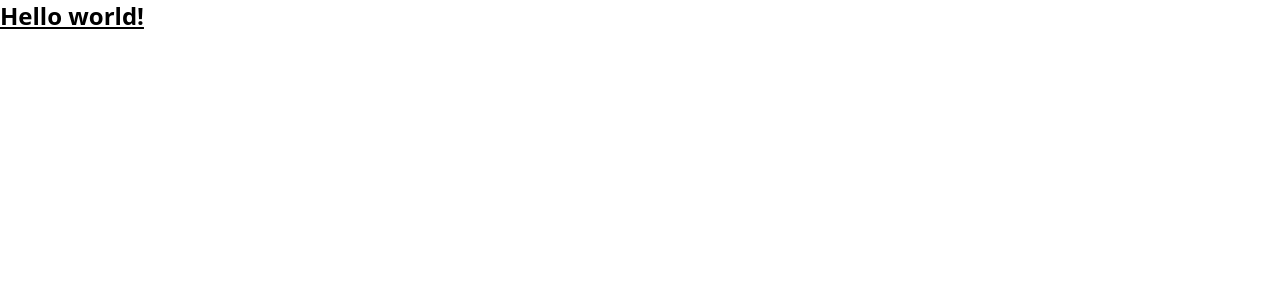
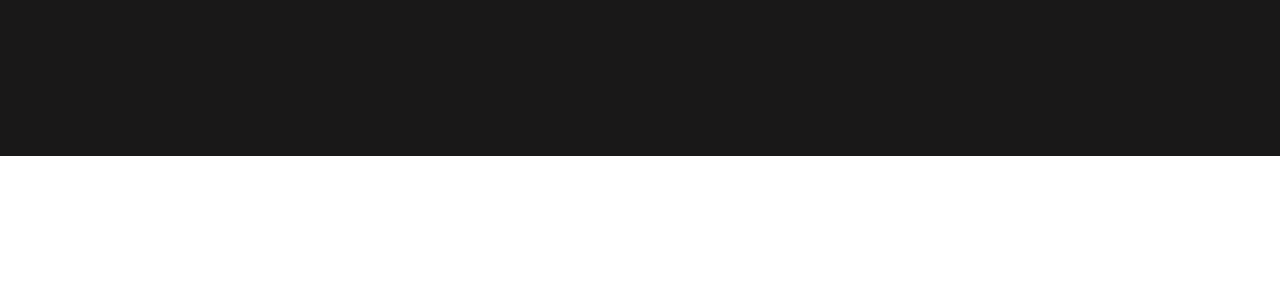
Before and after one commit to Viggochang/BTQ-FE-Assignment, a React (Create React App) app: page / in a window 1280 px wide. Shown: the top 300 px of the page. Built offline with nearby package versions, Linux system fonts and the light colour scheme.

Commit message:
Edit header background style

```diff
--- a/src/App.js
+++ b/src/App.js
@@ -1,8 +1,10 @@
+import Header from "./components/header";
+
 function App() {
   return (
     <div className="App">
-      <header className="App-header"></header>
-      <div className="text-2xl font-bold underline">Hello world!</div>
+      {/* <div className="text-5xl font-bold underline">Hello world!</div> */}
+      <Header />
     </div>
   );
 }
--- a/src/components/header/index.js
+++ b/src/components/header/index.js
@@ -0,0 +1,5 @@
+import React from "react";
+
+export default function Header() {
+  return <header className="w-full h-[156px] py-[30px] bg-my-black"></header>;
+}
--- a/tailwind.config.js
+++ b/tailwind.config.js
@@ -2,6 +2,9 @@ module.exports = {
   content: ["./src/**/*.{js,jsx,ts,tsx}"],
   theme: {
     extend: {},
+    colors: {
+      "my-black": "#191818",
+    },
   },
   plugins: [],
 };
```
